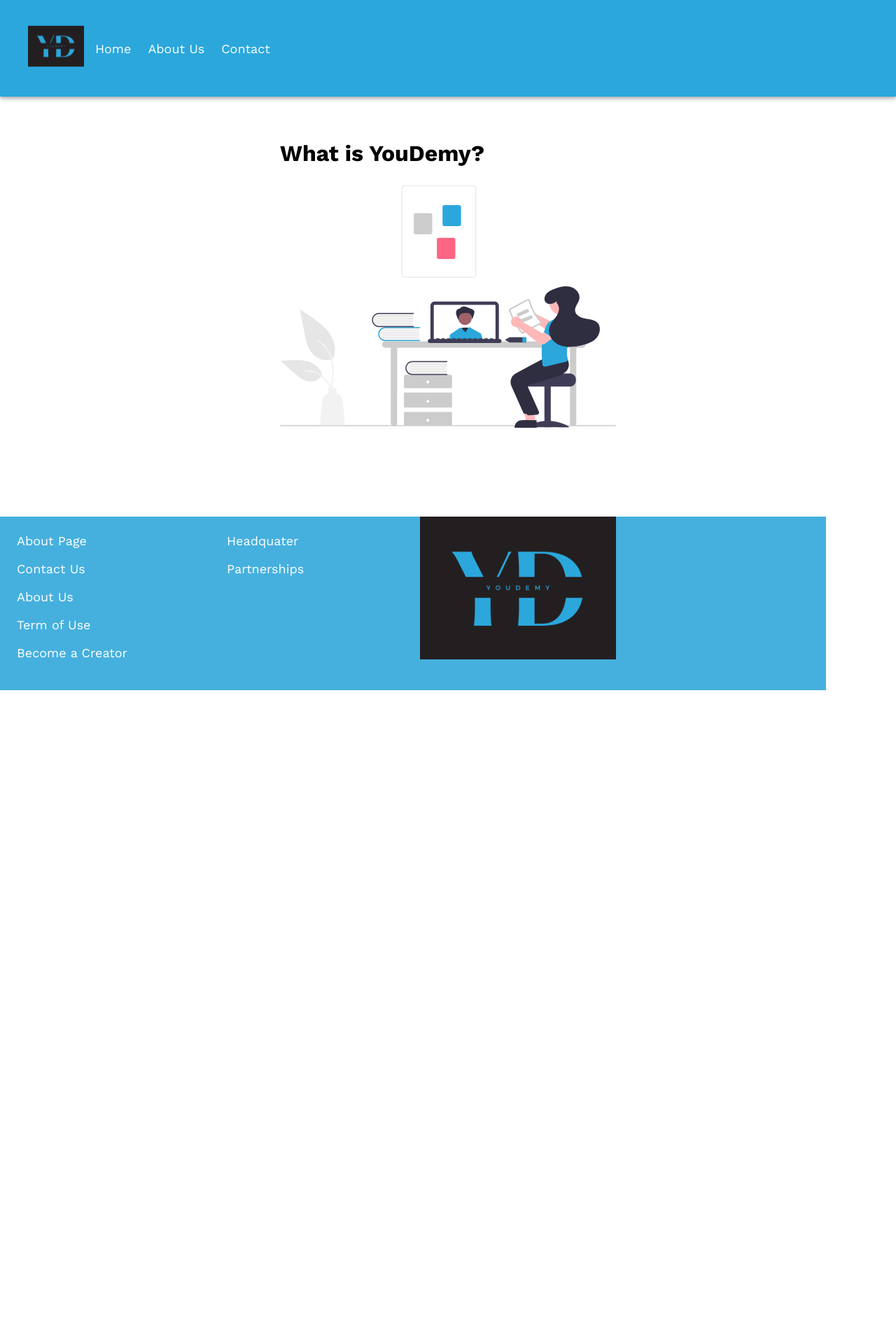
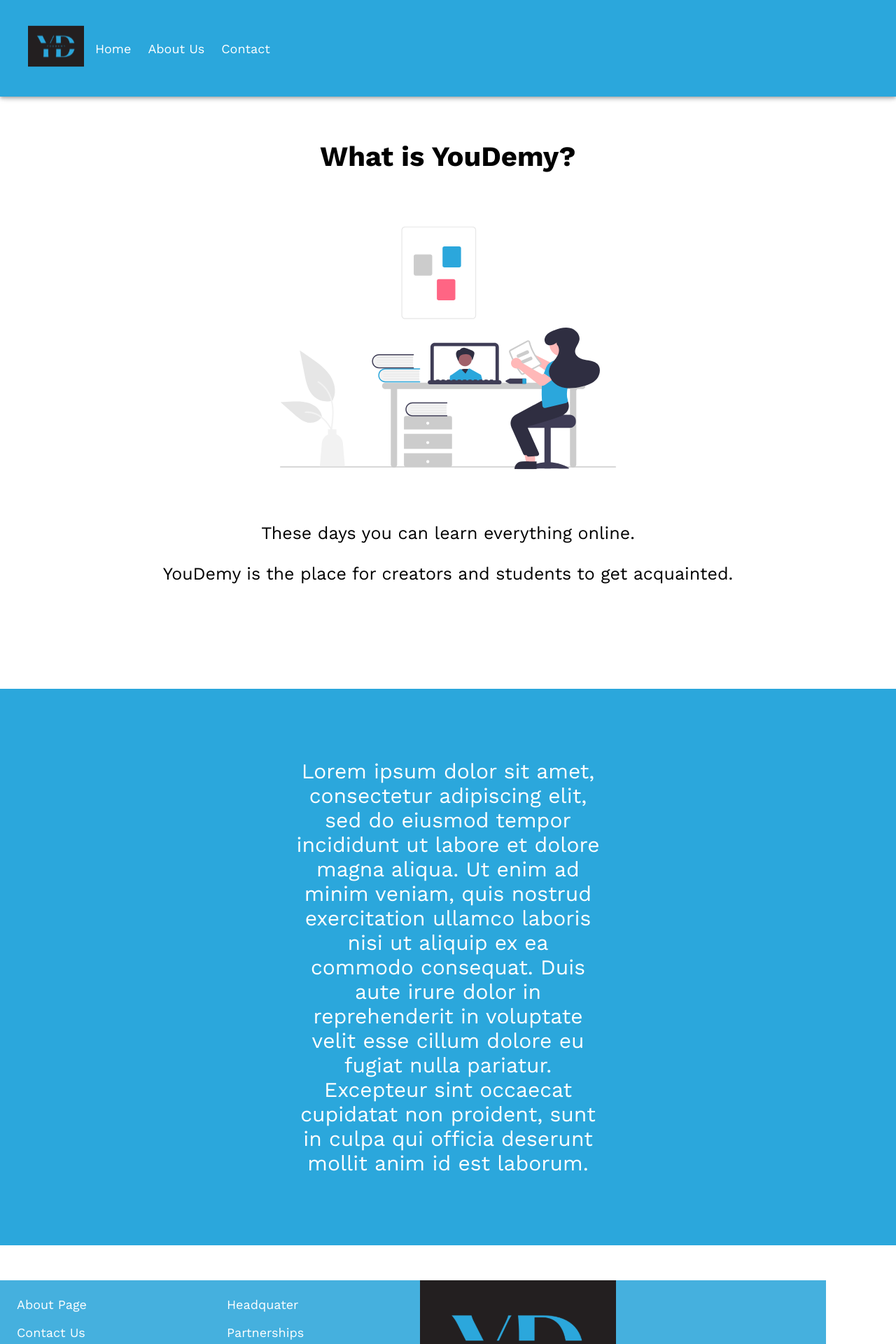
Before and after one commit to chingu-voyages/v40-bears-team-32, a Next.js app in the folder fe-youdemy/: page /about in a window 1280 px wide. Shown: the top 1920 px of the page at 70% size. Before the commit the page ends 986 px from the top, so only its background shows below. Built offline with nearby package versions, Linux system fonts and the light colour scheme.

Commit message:
added about page design

```diff
--- /dev/null
+++ b/fe-youdemy/components/TextBlockStretch.js
@@ -0,0 +1,15 @@
+export default function TextBlockStretch() {
+  return (
+    <div className="text-block-stretch-container">
+      <p className="text-block-stretch-content">
+        Lorem ipsum dolor sit amet, consectetur adipiscing elit, sed do eiusmod
+        tempor incididunt ut labore et dolore magna aliqua. Ut enim ad minim
+        veniam, quis nostrud exercitation ullamco laboris nisi ut aliquip ex ea
+        commodo consequat. Duis aute irure dolor in reprehenderit in voluptate
+        velit esse cillum dolore eu fugiat nulla pariatur. Excepteur sint
+        occaecat cupidatat non proident, sunt in culpa qui officia deserunt
+        mollit anim id est laborum.
+      </p>
+    </div>
+  );
+}
--- a/fe-youdemy/pages/about.js
+++ b/fe-youdemy/pages/about.js
@@ -1,11 +1,22 @@
 import React from "react";
+import TextBlockStretch from "../components/TextBlockStretch.js";
 
 const About = () => {
   return (
     <div className="center">
-      <div className="about-page">
-        <h1>What is YouDemy?</h1>
-        <img src="undraw_online_learning.svg" width={480} height={400} />
+      <div className="about-page-container">
+        <div className="about-page">
+          <h1>What is YouDemy?</h1>
+          <img src="undraw_online_learning.svg" width={480} height={400} />
+          <div className="about-text-group">
+            <p>These days you can learn everything online.</p>
+            <br></br>
+            <p>
+              YouDemy is the place for creators and students to get acquainted.
+            </p>
+          </div>
+        </div>
+        <TextBlockStretch />
       </div>
     </div>
   );
--- a/fe-youdemy/styles/globals.css
+++ b/fe-youdemy/styles/globals.css
@@ -71,6 +71,36 @@ nav {
   display: flex;
   flex-direction: column;
   justify-content: center;
+  text-align: center;
+  align-items: center;
+}
+
+.about-page > h1 {
+  padding-bottom: 50px;
+  font-size: 40px;
+}
+
+.about-text-group {
+  padding-top: 50px;
+  font-size: 25px;
+}
+
+.text-block-stretch-container {
+  margin-top: 50px;
+  background: #2BA7DC;
+  width: 100%;
+  display: flex;
+  flex-direction: row;
+  justify-content: center;
+  padding: 100px 200px 100px 200px;
+  margin-bottom: 50px;
+}
+
+.text-block-stretch-content {
+  width: 50%;
+  color: white;
+  font-size: 30px;
+  text-align: center;
 }
 
 @media screen and (min-width: 768px) {
```
